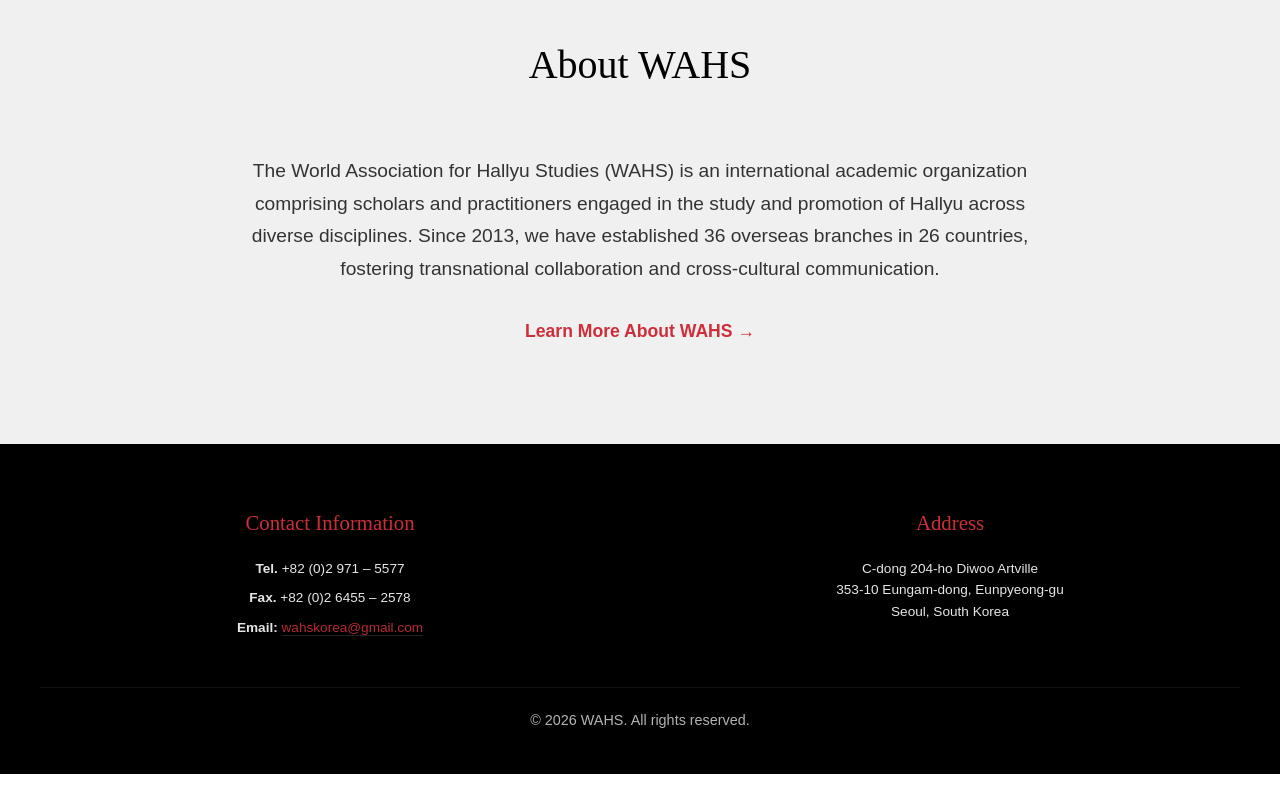
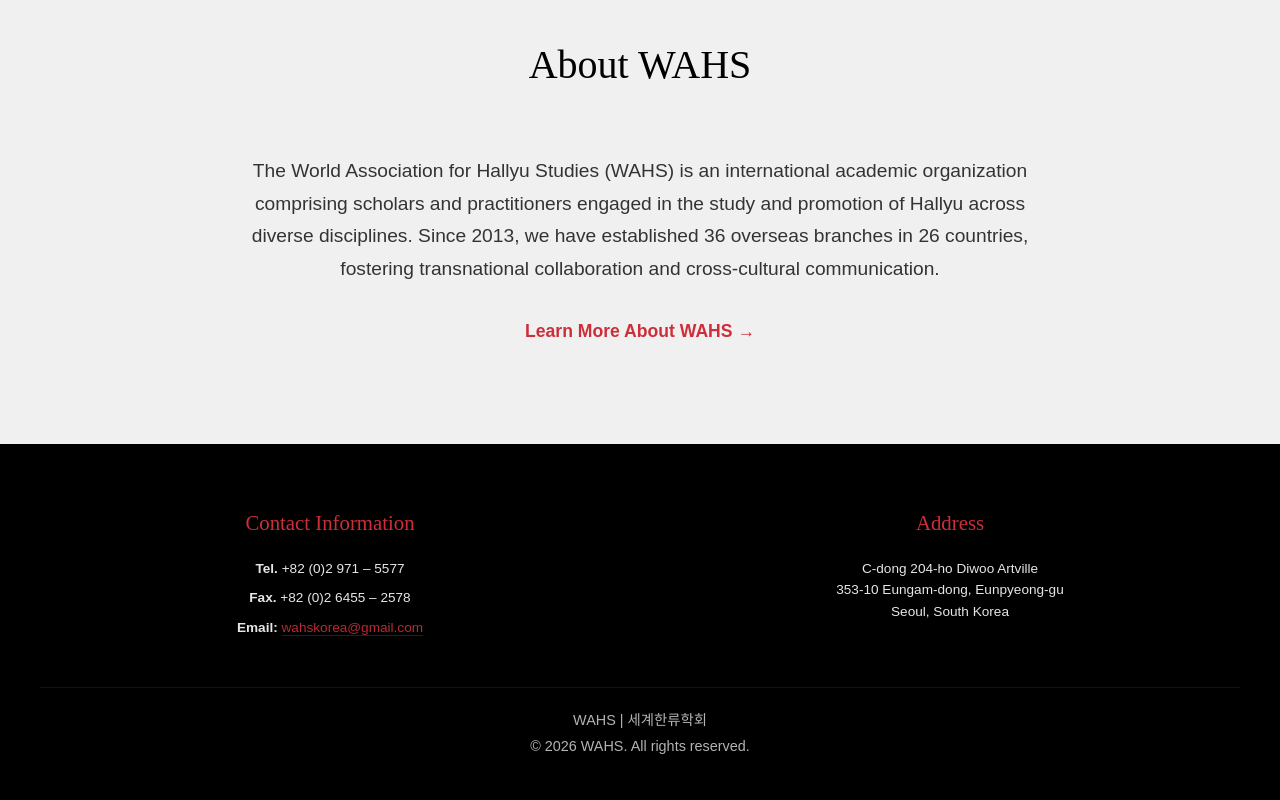
Before and after one commit to willfadeneva/WAHS, a Next.js app: page / in a window 1280 px wide. Shown: the part 6204-7004 px from the top of the page. Before the commit the page ends 6978 px from the top, so only its background shows below. Built offline with nearby package versions, Linux system fonts and the light colour scheme.

Commit message:
Add WAHS | 세계한류학회 centered in white to all footers

```diff
--- a/src/components/Footer.tsx
+++ b/src/components/Footer.tsx
@@ -2,6 +2,7 @@ export default function Footer() {
   return (
     <footer>
       <p>World Association for Hallyu Studies (WAHS) · <a href="https://www.iwahs.org" target="_blank">www.iwahs.org</a></p>
+      <p style={{ textAlign: 'center', color: '#fff', marginTop: 8, fontSize: '0.9rem' }}>WAHS | 세계한류학회</p>
     </footer>
   );
 }
--- a/src/components/MainFooter.tsx
+++ b/src/components/MainFooter.tsx
@@ -23,6 +23,7 @@ export default function MainFooter() {
         </div>
 
         <div className="main-footer-bottom">
+          <p>WAHS | 세계한류학회</p>
           <p>© 2026 WAHS. All rights reserved.</p>
         </div>
       </div>
```
